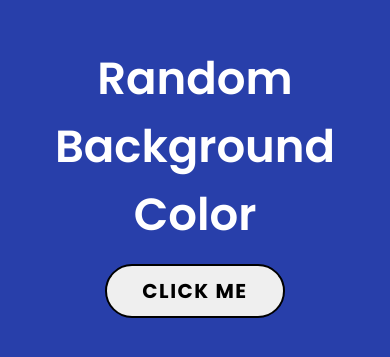
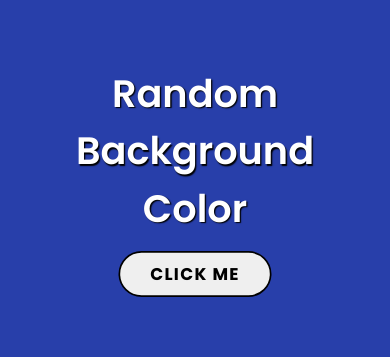
Before and after one commit to johnAndrade65/Random-Background-Color, a plain HTML site: page index.html in a window 390 px wide. Shown: the part 233-590 px from the top of the page. Drawn offline with Linux system fonts and the light colour scheme.

Commit message:
version 1.2

```diff
--- a/assets/css/styles.css
+++ b/assets/css/styles.css
@@ -6,6 +6,9 @@
     padding: 0;
     margin: 0;
     font-family: 'Poppins', sans-serif;
+    color: #fff;
+    text-align: center;
+    text-shadow: 1.5px 1.5px 1.5px #000;
 }
 
 /*BODY*/
@@ -23,12 +26,12 @@ div{
     flex-direction: column;
 }
 div h1{
-    text-align: center;
-    color: #fff;
     font-weight: 600;
     font-size: 45px;
 }
 div button{
+    color: #000;
+    text-shadow: 1px 1px 1px transparent;
     font-size: 20px;
     position: relative;
     margin: 15px auto;
@@ -40,3 +43,12 @@ div button{
     cursor: pointer;
     outline: none;
 }
+div h3{
+    margin-top: 5px;
+}
+/*MOBILE VERSION*/
+@media (max-width: 600px){
+    body{
+        transform: scale(85%);
+    }
+}
--- a/assets/javascript/script.js
+++ b/assets/javascript/script.js
@@ -1,5 +1,5 @@
 /*GET BUTTON BY ID*/
-button = document.querySelector('#btn');
+const button = document.querySelector('#btn');
 
 /*ARROW FUNCTION FIRED WHEN THE BUTTON IS CLICKED*/
 button.addEventListener('click', () => {
@@ -9,4 +9,6 @@ button.addEventListener('click', () => {
     'rgb(' + Math.round(Math.random() * 255) +
     ',' + Math.round(Math.random() * 255) +
     ',' + Math.round(Math.random() * 255) + ')';
+
+    document.querySelector('#value').innerHTML = `Congratulations! your background color is:<br>${document.body.style.backgroundColor}`;
 })
--- a/index.html
+++ b/index.html
@@ -14,6 +14,7 @@
     <div>
         <h1>Random Background Color</h1>
         <button id="btn">CLICK ME</button>
+        <h3 id="value"></h3>
     </div>
 
     <!--==SCRIPT==-->
```
